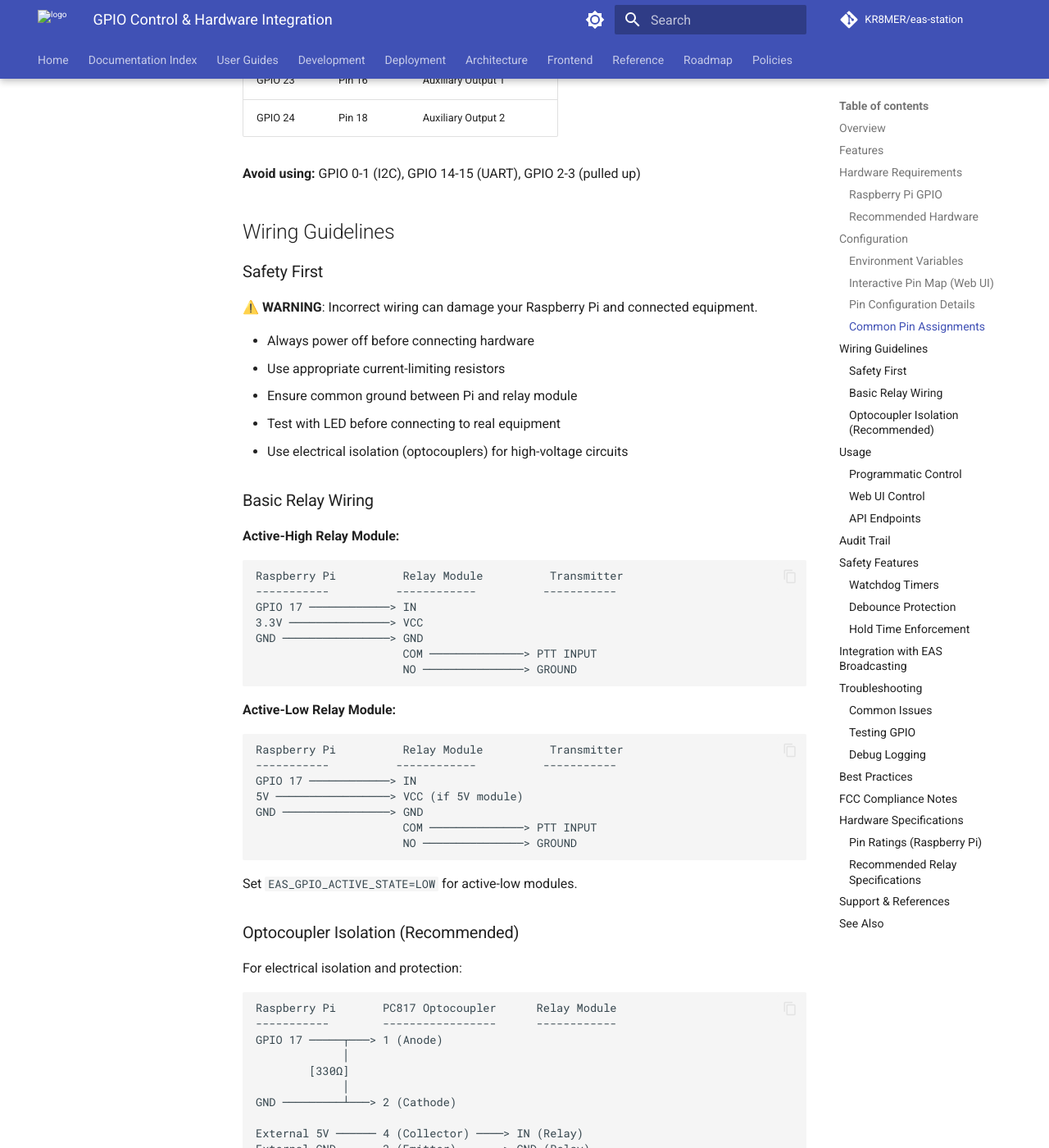
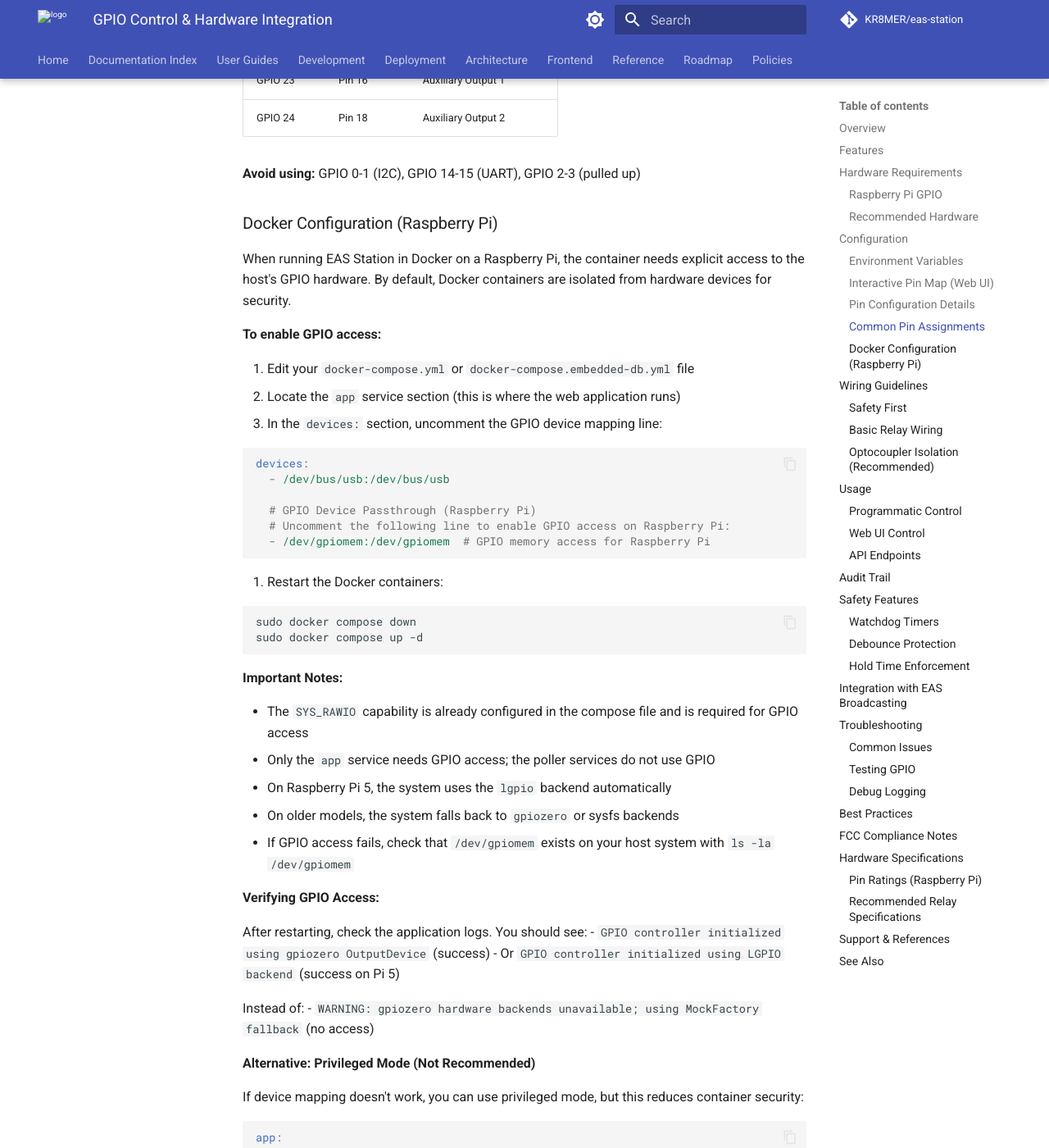
Before and after one commit to KR8MER/eas-station, an MkDocs documentation site: the page built from docs/hardware/gpio.md, in a window 1280 px wide and 1400 px high, scrolled down 2802 px. Shown: the whole window at 82% size. Built offline with MkDocs 1.6.1 and Material for MkDocs 9.7.7, drawn with Linux system fonts in a browser that asks for light colours; comment, search, counter and statistics services are not loaded; the version menu is left out; some of the changed text lies outside the part shown.

Commit message:
Add GPIO device passthrough for Raspberry Pi Docker containers
- Add commented-out /dev/gpiomem device mapping to app service in both docker-compose files
- Update SYS_RAWIO capability comment to include GPIO access
- Add comprehensive Docker Configuration section to GPIO documentation
- Update troubleshooting section with Docker-specific solutions
- Only app service modified (pollers do not use GPIO)

Co-authored-by: KR8MER <69276965+KR8MER@users.noreply.github.com>

````diff
--- a/docker-compose.yml
+++ b/docker-compose.yml
@@ -94,12 +94,16 @@ services:
       # For specific device passthrough, see docs/SDR_SETUP.md
       - /dev/bus/usb:/dev/bus/usb
 
+      # GPIO Device Passthrough (Raspberry Pi)
+      # Uncomment the following line to enable GPIO access on Raspberry Pi:
+      # - /dev/gpiomem:/dev/gpiomem  # GPIO memory access for Raspberry Pi
+
       # NVMe Device Passthrough (optional)
       # Uncomment the following lines if you have NVMe drives and want SMART monitoring:
       # - /dev/nvme0:/dev/nvme0      # NVMe controller for SMART monitoring
       # - /dev/nvme0n1:/dev/nvme0n1  # NVMe namespace (adjust nvme0n1 to your device)
     cap_add:
-      - SYS_RAWIO  # Required for SDR hardware access and SMART monitoring
+      - SYS_RAWIO  # Required for SDR hardware access, SMART monitoring, and GPIO access
     security_opt:
       - no-new-privileges:true
     depends_on:
--- a/docs/hardware/gpio.md
+++ b/docs/hardware/gpio.md
@@ -99,6 +99,61 @@ The pin map is the recommended way to manage behavior profiles—manual edits to
 | GPIO 24 | Pin 18 | Auxiliary Output 2 |
 
 **Avoid using:** GPIO 0-1 (I2C), GPIO 14-15 (UART), GPIO 2-3 (pulled up)
+
+### Docker Configuration (Raspberry Pi)
+
+When running EAS Station in Docker on a Raspberry Pi, the container needs explicit access to the host's GPIO hardware. By default, Docker containers are isolated from hardware devices for security.
+
+**To enable GPIO access:**
+
+1. Edit your `docker-compose.yml` or `docker-compose.embedded-db.yml` file
+2. Locate the `app` service section (this is where the web application runs)
+3. In the `devices:` section, uncomment the GPIO device mapping line:
+
+```yaml
+devices:
+  - /dev/bus/usb:/dev/bus/usb
+
+  # GPIO Device Passthrough (Raspberry Pi)
+  # Uncomment the following line to enable GPIO access on Raspberry Pi:
+  - /dev/gpiomem:/dev/gpiomem  # GPIO memory access for Raspberry Pi
+```
+
+4. Restart the Docker containers:
+
+```bash
+sudo docker compose down
+sudo docker compose up -d
+```
+
+**Important Notes:**
+
+- The `SYS_RAWIO` capability is already configured in the compose file and is required for GPIO access
+- Only the `app` service needs GPIO access; the poller services do not use GPIO
+- On Raspberry Pi 5, the system uses the `lgpio` backend automatically
+- On older models, the system falls back to `gpiozero` or sysfs backends
+- If GPIO access fails, check that `/dev/gpiomem` exists on your host system with `ls -la /dev/gpiomem`
+
+**Verifying GPIO Access:**
+
+After restarting, check the application logs. You should see:
+- `GPIO controller initialized using gpiozero OutputDevice` (success)
+- Or `GPIO controller initialized using LGPIO backend` (success on Pi 5)
+
+Instead of:
+- `WARNING: gpiozero hardware backends unavailable; using MockFactory fallback` (no access)
+
+**Alternative: Privileged Mode (Not Recommended)**
+
+If device mapping doesn't work, you can use privileged mode, but this reduces container security:
+
+```yaml
+app:
+  privileged: true
+  # ... rest of configuration
+```
+
+This is not recommended for production deployments. Always prefer specific device mapping.
 
 ## Wiring Guidelines
 
@@ -365,6 +420,8 @@ RUN pip install gpiozero
 **Problem: "Permission denied" accessing GPIO**
 
 **Solution:**
+
+For native installations:
 ```bash
 # Add user to gpio group
 sudo usermod -a -G gpio $USER
@@ -372,6 +429,20 @@ sudo usermod -a -G gpio $USER
 # Or run application as root (not recommended)
 sudo python app.py
 ```
+
+For Docker installations:
+```bash
+# 1. Ensure /dev/gpiomem is accessible on the host
+ls -la /dev/gpiomem
+
+# 2. Uncomment the GPIO device mapping in docker-compose.yml:
+#    - /dev/gpiomem:/dev/gpiomem
+
+# 3. Restart the containers
+sudo docker compose restart app
+```
+
+If the error persists in Docker, see the "Docker Configuration (Raspberry Pi)" section above.
 
 **Problem: Relay doesn't activate**
 
````
Also changed, not shown: docker-compose.embedded-db.yml (+6 -1 lines).
